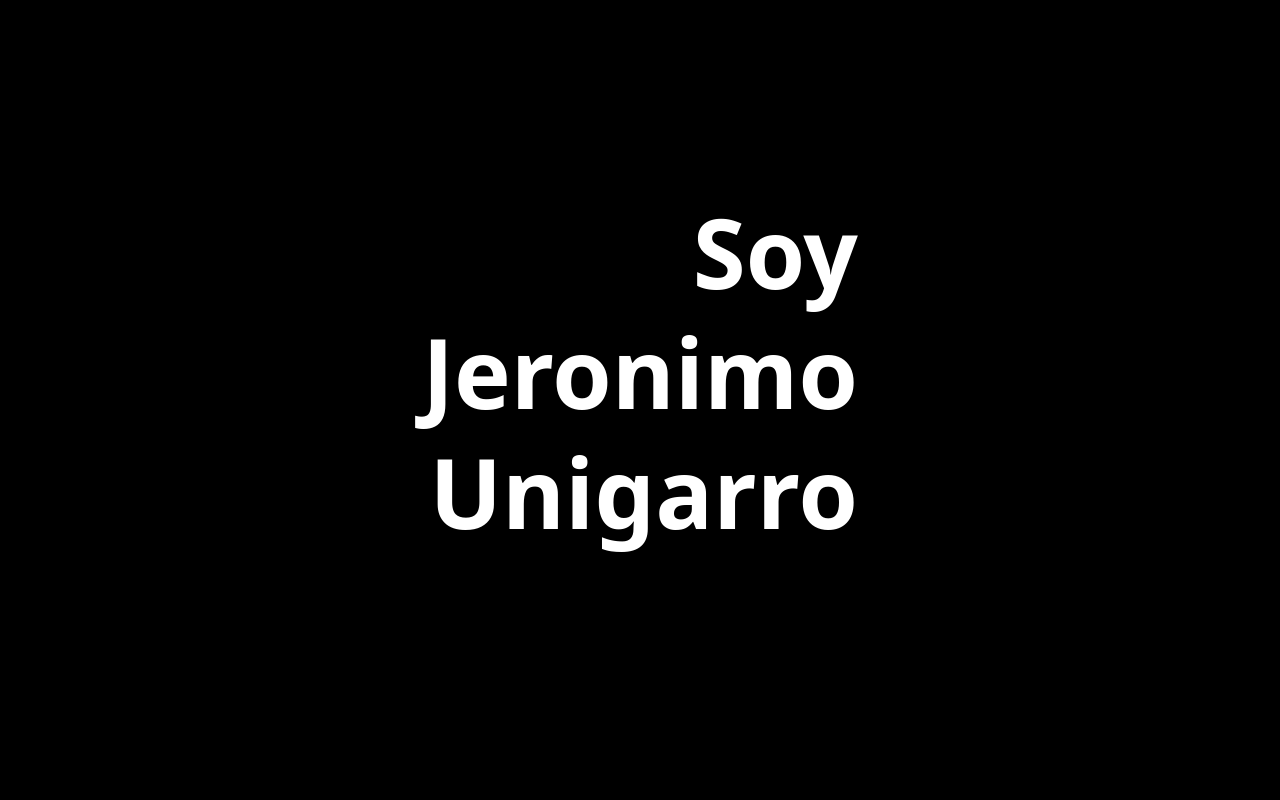
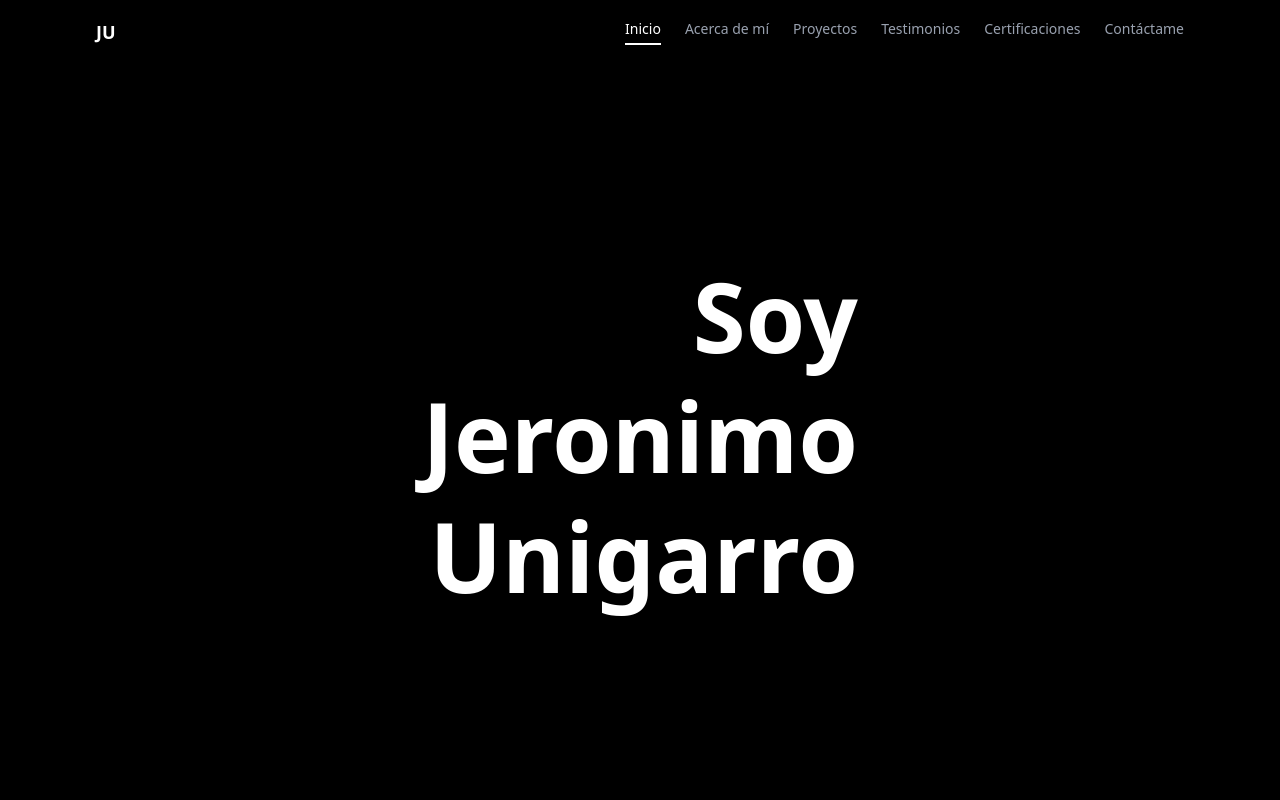
Before and after one commit to JeronimoUnigarro/portfolio, a Next.js app: page / in a window 1280 px wide. Shown: the top 800 px of the page. Built offline with nearby package versions, Linux system fonts and the light colour scheme.

Commit message:
se añadio navbar

```diff
--- /dev/null
+++ b/src/app/components/AchievementsSection.jsx
@@ -0,0 +1,87 @@
+"use client"
+
+import { Swiper, SwiperSlide } from 'swiper/react'
+import { Pagination } from 'swiper/modules'
+import 'swiper/css'
+import 'swiper/css/pagination'
+
+const certifications = [
+  {
+    id: 1,
+    title: 'Scrum Fundamentals Certified',
+    issuer: 'SCRUMstudy',
+    date: 'Diciembre 2023',
+    image: 'https://via.placeholder.com/50',
+  },
+  {
+    id: 2,
+    title: 'React Developer Certification',
+    issuer: 'Meta',
+    date: 'Septiembre 2023',
+    image: 'https://via.placeholder.com/50',
+  },
+  {
+    id: 3,
+    title: 'Python for Data Science',
+    issuer: 'IBM',
+    date: 'Julio 2023',
+    image: 'https://via.placeholder.com/50',
+  },
+  {
+    id: 4,
+    title: 'Advanced CSS Techniques',
+    issuer: 'Google',
+    date: 'Junio 2023',
+    image: 'https://via.placeholder.com/50',
+  },
+  {
+    id: 5,
+    title: 'Database Design',
+    issuer: 'Oracle',
+    date: 'Mayo 2023',
+    image: 'https://via.placeholder.com/50',
+  },
+]
+
+export default function AchievementsSection() {
+  return (
+    <section id="certifications" className="bg-black py-32 md:py-48">
+      <div className="container mx-auto px-6 lg:px-20">
+        <h2 className="text-4xl md:text-5xl font-bold mb-20 text-white text-center tracking-tight">
+          Certificaciones
+        </h2>
+
+        <Swiper
+          modules={[Pagination]}
+          spaceBetween={40}
+          pagination={{ clickable: true }}
+          breakpoints={{
+            320: { slidesPerView: 1 },
+            640: { slidesPerView: 1 },
+            768: { slidesPerView: 2 },
+            1024: { slidesPerView: 3 },
+          }}
+        >
+          {certifications.map(cert => (
+            <SwiperSlide key={cert.id} className="flex justify-center px-6">
+              <div className="bg-gray-900 rounded-xl shadow-lg p-6 md:p-8 w-full max-w-[320px] min-h-[200px] flex flex-col justify-between mb-10">
+                <div className="flex items-center gap-5 mb-4">
+                  <img
+                    src={cert.image}
+                    alt={cert.title}
+                    className="w-12 h-12 rounded-full object-cover"
+                  />
+                  <div>
+                    <h3 className="text-base font-semibold text-white">{cert.title}</h3>
+                    <p className="text-sm text-gray-400">{cert.issuer}</p>
+                  </div>
+                </div>
+                <p className="text-sm text-gray-300">{cert.date}</p>
+              </div>
+            </SwiperSlide>
+          ))}
+        </Swiper>
+      </div>
+    </section>
+  )
+}
--- /dev/null
+++ b/src/app/components/ContactSection.tsx
@@ -0,0 +1,75 @@
+"use client"
+
+import { Phone, Mail, Github, Instagram } from 'lucide-react'
+
+export default function ContactSection() {
+  return (
+    <section id="contact" className="section-padding bg-black py-24">
+      <div className="container-custom mx-auto">
+        <div className="grid grid-cols-1 lg:grid-cols-2 gap-12 px-8 lg:px-16">
+
+          {/* Sección del título y nombre */}
+          <div className="flex flex-col justify-start items-start">
+            <h2 className="text-4xl md:text-5xl font-bold text-white mb-4">Contáctame</h2>
+            <h3 className="text-3xl md:text-4xl font-bold text-white text-center lg:text-left mb-16">Jeronimo Unigarro</h3>
+          </div>
+
+          {/* Sección de formas de contacto */}
+          <div className="flex flex-col justify-center items-start space-y-6">
+            <div className="flex items-start">
+              <div className="bg-secondary rounded-full p-3 mr-4">
+                <Phone className="w-6 h-6 text-white" />
+              </div>
+              <div>
+                <p className="text-sm text-muted-foreground text-white">Puedes contactarme por medio de mi teléfono</p>
+                <p className="font-medium text-white">+57 3012345678</p>
+              </div>
+            </div>
+
+            <div className="flex items-start">
+              <div className="bg-secondary rounded-full p-3 mr-4">
+                <Mail className="w-6 h-6 text-white" />
+              </div>
+              <div>
+                <p className="text-sm text-muted-foreground text-white">Puedes contactarme por medio de mi correo</p>
+                <p className="font-medium text-white">jeronimo.unigarro@ejemplo.edu.co</p>
+              </div>
+            </div>
+
+            <div className="flex items-start">
+              <div className="bg-secondary rounded-full p-3 mr-4">
+                <Github className="w-6 h-6 text-white" />
+              </div>
+              <div>
+                <p className="text-sm text-muted-foreground text-white">Puedo contactarme por GitHub</p>
+                <a
+                  href="https://github.com/jeronimouni"
+                  target="_blank"
+                  className="font-medium hover:text-primary transition-colors text-white"
+                >
+                  github.com/jeronimouni
+                </a>
+              </div>
+            </div>
+
+            <div className="flex items-start">
+              <div className="bg-secondary rounded-full p-3 mr-4">
+                <Instagram className="w-6 h-6 text-white" />
+              </div>
+              <div>
+                <p className="text-sm text-muted-foreground text-white">Puedes encontrarme en Instagram como</p>
+                <a
+                  href="https://instagram.com/jeronimouni"
+                  target="_blank"
+                  className="font-medium hover:text-primary transition-colors text-white"
+                >
+                  @jeronimouni
+                </a>
+              </div>
+            </div>
+          </div>
+        </div>
+      </div>
+    </section>
+  )
+}
--- a/src/app/components/HeroSection.jsx
+++ b/src/app/components/HeroSection.jsx
@@ -82,10 +82,7 @@ export default function HeroSection() {
           repeatDelay: 0.5
         }}
       >
-        <a href="#about" className="flex flex-col items-center">
-          <span className="text-sm text-muted-foreground mb-2">Descubre más</span>
-          <ArrowDown className="w-5 h-5 text-primary animate-bounce" />
-        </a>
+
       </motion.div>
     </section>
   )
--- /dev/null
+++ b/src/app/components/Navbar.tsx
@@ -0,0 +1,106 @@
+'use client'
+
+import { useState, useEffect } from 'react'
+import Link from 'next/link'
+import { usePathname } from 'next/navigation'
+import { Menu, X } from 'lucide-react'
+
+const navLinks = [
+  { name: 'Inicio', path: '/' },
+  { name: 'Acerca de mí', path: '/#about' },
+  { name: 'Proyectos', path: '/#projects' },
+  { name: 'Testimonios', path: '/#testimonials' },
+  { name: 'Certificaciones', path: '/#certifications' },
+  { name: 'Contáctame', path: '/#contact' },
+]
+
+export default function Navbar() {
+  const [isOpen, setIsOpen] = useState(false)
+  const [isScrolled, setIsScrolled] = useState(false)
+  const [activeSection, setActiveSection] = useState('/')
+  const pathname = usePathname()
+
+  useEffect(() => {
+    const handleScroll = () => {
+      setIsScrolled(window.scrollY > 10)
+    }
+    window.addEventListener('scroll', handleScroll)
+    return () => window.removeEventListener('scroll', handleScroll)
+  }, [])
+
+  useEffect(() => {
+    const handleScrollForActiveSection = () => {
+      if (typeof window === 'undefined') return
+
+      const sections = Array.from(document.querySelectorAll('section[id]')) as HTMLElement[]
+      let current = ''
+
+      for (const section of sections) {
+        const rect = section.getBoundingClientRect()
+        if (rect.top <= 100 && rect.bottom >= 100) {
+          current = `/#${section.id}`
+          break
+        }
+      }
+
+      setActiveSection(current || '/')
+    }
+
+    window.addEventListener('scroll', handleScrollForActiveSection)
+    return () => window.removeEventListener('scroll', handleScrollForActiveSection)
+  }, [])
+
+  return (
+    <header className={`fixed top-0 w-full z-50 transition-all duration-300 ${isScrolled ? 'bg-black/90 backdrop-blur-sm shadow-md' : 'bg-black'}`}>
+      <div className="max-w-6xl mx-auto flex justify-between items-center h-16 px-4 md:px-8">
+        <Link href="/" className="text-white font-bold text-lg">JU</Link>
+
+        {/* Desktop Navigation */}
+        <nav className="hidden md:flex space-x-6">
+          {navLinks.map((link) => (
+            <Link
+              href={link.path}
+              key={link.path}
+              className={`text-sm font-medium transition-colors ${
+                activeSection === link.path
+                  ? 'text-white border-b-2 border-white pb-1'
+                  : 'text-gray-400 hover:text-white'
+              }`}
+            >
+              {link.name}
+            </Link>
+          ))}
+        </nav>
+
+        {/* Mobile menu button */}
+        <button
+          className="md:hidden text-white"
+          onClick={() => setIsOpen(!isOpen)}
+          aria-label={isOpen ? "Cerrar menú" : "Abrir menú"}
+        >
+          {isOpen ? <X /> : <Menu />}
+        </button>
+      </div>
+
+      {/* Mobile Navigation */}
+      {isOpen && (
+        <nav className="md:hidden bg-black/95 backdrop-blur-sm">
+          <div className="max-w-6xl mx-auto py-4 flex flex-col space-y-4 px-4">
+            {navLinks.map((link) => (
+              <Link
+                href={link.path}
+                key={link.path}
+                className={`text-base font-medium ${
+                  activeSection === link.path ? 'text-white' : 'text-gray-400 hover:text-white'
+                }`}
+                onClick={() => setIsOpen(false)}
+              >
+                {link.name}
+              </Link>
+            ))}
+          </div>
+        </nav>
+      )}
+    </header>
+  )
+}
--- a/src/app/components/TestimonialsSection.jsx
+++ b/src/app/components/TestimonialsSection.jsx
@@ -5,7 +5,6 @@ import { ChevronLeft, ChevronRight, Quote, Star } from 'lucide-react'
 import Image from 'next/image'
 import { Swiper, SwiperSlide } from 'swiper/react';
 import 'swiper/css';
-
 
 // Sample testimonial data - replace with actual testimonials
 const testimonials = [
@@ -86,7 +85,7 @@ export default function TestimonialSection() {
 
 function TestimonialCard({ testimonial }) {
   return (
-    <div className="testimonial-card h-full flex flex-col bg-gray-800 p-6 rounded-lg shadow-lg">
+    <div className="testimonial-card h-full flex flex-col bg-gray-800 p-6 rounded-lg shadow-lg border border-gray-700">
       <div className="mb-4">
         <div className="text-primary mb-2 text-yellow-400">
           <Quote className="w-6 h-6" />
--- a/src/app/layout.tsx
+++ b/src/app/layout.tsx
@@ -1,5 +1,6 @@
 import type { Metadata } from "next";
 import "./globals.css";
+import Navbar from "./components/Navbar"; // ✅ importa el Navbar
 
 export const metadata: Metadata = {
   title: "Portafolio Jeronimo Unigarro",
@@ -12,10 +13,10 @@ export default function RootLayout({
   children: React.ReactNode;
 }>) {
   return (
-    <html lang="en">
-      <body
-      >
-        {children}
+    <html lang="es">
+      <body className="bg-black text-white"> {/* ✅ fondo oscuro y texto blanco */}
+        <Navbar /> {/* ✅ se muestra en todas las páginas */}
+        <main className="pt-16">{children}</main> {/* pt-16 para no tapar el contenido */}
       </body>
     </html>
   );
--- a/src/app/page.tsx
+++ b/src/app/page.tsx
@@ -2,7 +2,8 @@ import HeroSection from '@/app/components/HeroSection'
 import AboutSection from '@/app/components/AboutSection'
 import ProjectsSection from '@/app/components/ProjectsSection'
 import TestimonialsSection from '@/app/components/TestimonialsSection'
-
+import AchievementsSection from '@/app/components/AchievementsSection'
+import ContactSection from './components/ContactSection'
 
   export default function Home() {
     return (
@@ -11,6 +12,8 @@ import TestimonialsSection from '@/app/components/TestimonialsSection'
         <AboutSection />
         <ProjectsSection />
         <TestimonialsSection />
+        <AchievementsSection />
+        <ContactSection />
 
       </>
     );
```
